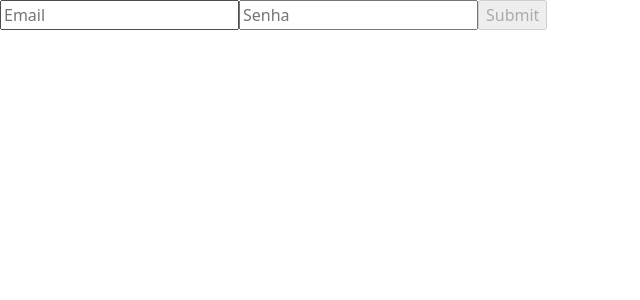
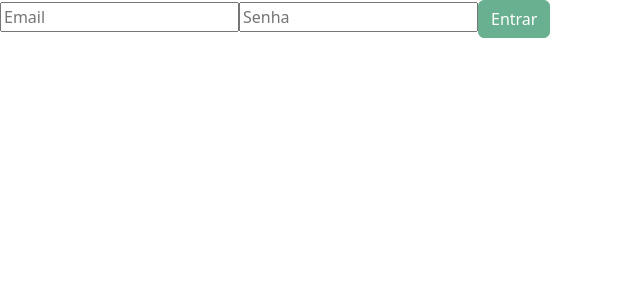
Before and after one commit to JoaoArouca/delivery-app, a React (Create React App) app in the folder front-end/: page /login in a window 1280 px wide. Shown: the top 300 px of the page, without its empty margins (0-640 px from the left). Built offline with nearby package versions, Linux system fonts and the light colour scheme.

Commit message:
feat(LoginForm): implements Bootstrap

```diff
--- a/front-end/src/componentes/LoginForm/LoginForm.jsx
+++ b/front-end/src/componentes/LoginForm/LoginForm.jsx
@@ -1,6 +1,7 @@
 /* eslint-disable react/jsx-props-no-spreading */
 import React from 'react';
 import { useForm } from 'react-hook-form';
+import Button from 'react-bootstrap/Button';
 
 export default function LoginForm() {
   const {
@@ -29,11 +30,14 @@ export default function LoginForm() {
       {errors.password && errors.password.type === 'required' && <span>Password required</span>}
       {errors.password && errors.password.type === 'minLength' && <span>ate least 6 characters</span>}
 
-      <input
+      <Button
         disabled={!isValid}
         type="submit"
+        variant="success"
         onClick={handleSubmit(onSubmit)}
-      />
+      >
+        Entrar
+      </Button>
     </form>
   );
 }
```
